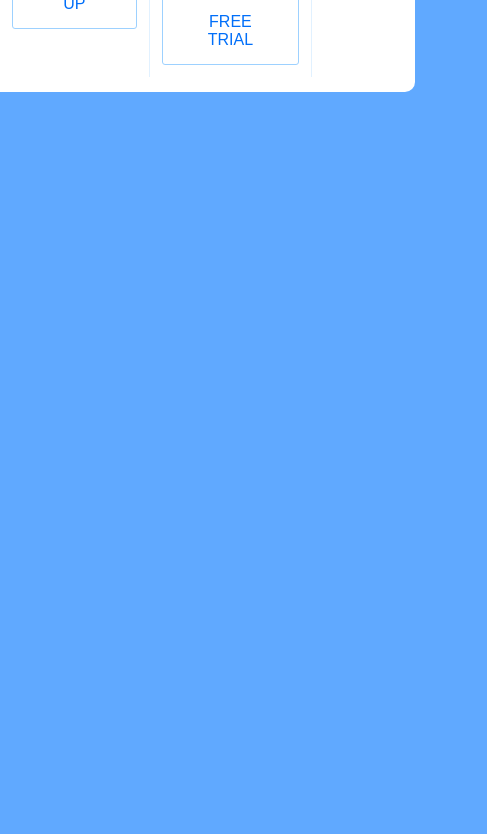
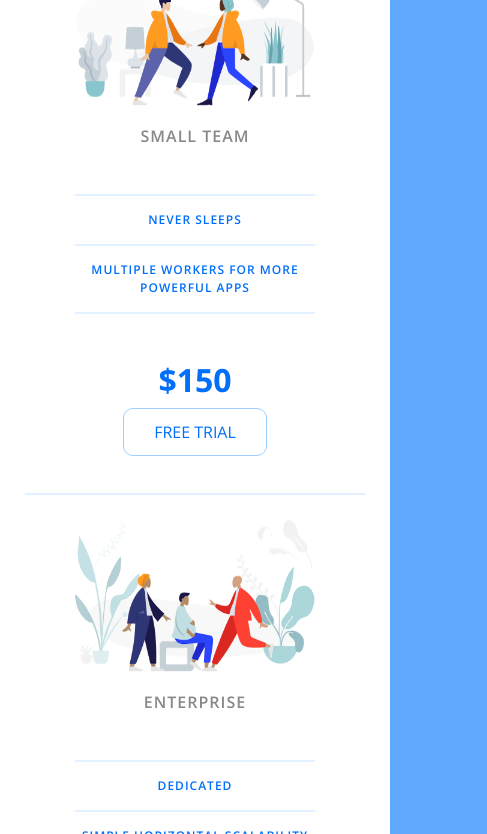
Before and after one commit to nilang003/PricingPanel, a plain HTML site: page index.html in a window 390 px wide. Shown: the part 635-1469 px from the top of the page, 487 px wide, since content can reach past the window. Before the commit the page ends 844 px from the top, so only its background shows below. Drawn offline with nearby package versions, Linux system fonts and the light colour scheme.

Commit message:
Adds Media Query & Updates Formatting

```diff
--- a/app.css
+++ b/app.css
@@ -1,10 +1,58 @@
+/* http://meyerweb.com/eric/tools/css/reset/
+   v2.0 | 20110126
+   License: none (public domain)
+*/
+
+html, body, div, span, applet, object, iframe,
+h1, h2, h3, h4, h5, h6, p, blockquote, pre,
+a, abbr, acronym, address, big, cite, code,
+del, dfn, em, img, ins, kbd, q, s, samp,
+small, strike, strong, sub, sup, tt, var,
+b, u, i, center,
+dl, dt, dd, ol, ul, li,
+fieldset, form, label, legend,
+table, caption, tbody, tfoot, thead, tr, th, td,
+article, aside, canvas, details, embed,
+figure, figcaption, footer, header, hgroup,
+menu, nav, output, ruby, section, summary,
+time, mark, audio, video {
+	margin: 0;
+	padding: 0;
+	border: 0;
+	font-size: 100%;
+	font: inherit;
+	vertical-align: baseline;
+}
+/* HTML5 display-role reset for older browsers */
+article, aside, details, figcaption, figure,
+footer, header, hgroup, menu, nav, section {
+	display: block;
+}
+body {
+	line-height: 1;
+}
+ol, ul {
+	list-style: none;
+}
+blockquote, q {
+	quotes: none;
+}
+blockquote:before, blockquote:after,
+q:before, q:after {
+	content: '';
+	content: none;
+}
+table {
+	border-collapse: collapse;
+	border-spacing: 0;
+}
+
 html{
     box-sizing: border-box;
-    font-family: 'Open-Sans',sans-serif;
+    font-family: 'Open Sans',sans-serif;
 }
 
 body{
-    margin: 0px;
     background-color: #60a9ff;
     display: flex;
     justify-content: center;
@@ -25,14 +73,15 @@ body{
 }
 
 .pricing-plan{
-    border-right: solid 1px #e1f1ff;
+    border-right: solid 2px #e1f1ff;
+    padding: 25px 50px;
 }
 .pricing-plan:last-child{
     border-right: none;
 }
 
 img{
-    margin-bottom: 25px;
+    margin-bottom: 20px;
     max-width: 100%;
 }
 
@@ -44,9 +93,8 @@ h2{
 
 ul{
     list-style:none;
-    margin: 30px 45px 25px 0px;
+    margin: 50px 0px;
     color:#016ff9;
-    font-size: 12px;
 }
 
 li{
@@ -54,8 +102,12 @@ li{
     letter-spacing: 1px;
     font-size: 12px;
     padding:15px 0px;
-    border-top: 1px solid #e1f1ff;
+    border-top: 2px solid #e1f1ff;
     line-height: 1.5;
+}
+
+li:last-child{
+    border-bottom: 2px solid #e1f1ff;
 }
 
 span{
@@ -71,13 +123,27 @@ a{
     text-decoration: none;
     margin: 12px;
     border: 1px solid #9dd1ff;
-    border-radius: 3px;
+    border-radius: 10px;
     padding: 15px 30px;
     transition: all 200ms ease-in-out;
 }
 
 a:hover {
+    border-radius: 12px;
     background-color: #016ff9;
     color: white;
     transform: scale(.97);
 }
+
+@media(max-width:900px){
+    .main{
+        flex-direction: column;
+    }
+    .pricing-plan{
+        border-right: none;
+        border-bottom: solid 2px #e1f1ff;
+    }
+    .pricing-plan:last-child{
+        border-bottom: none;
+    }
+}
```
